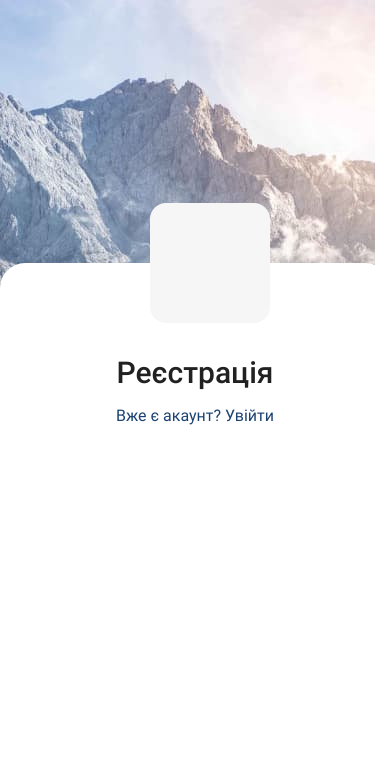
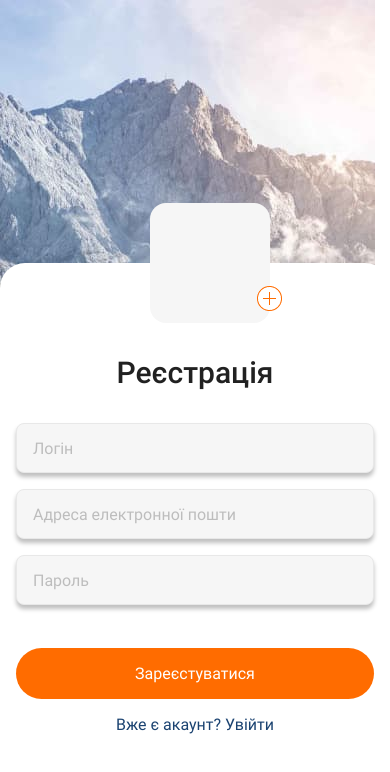
Before and after one commit to SergSmilya/app-blog, a React Native app: screen / in a window 390 px wide. Shown: the top 772 px of the page. Built offline with nearby package versions, Linux system fonts and the light colour scheme.

Commit message:
add components input & button

```diff
--- a/App.js
+++ b/App.js
@@ -3,6 +3,7 @@ import { StyleSheet, View, ImageBackground } from "react-native";
 import { useFonts } from "expo-font";
 import ActivityInd from "./components/ActivityInd/ActivityInd";
 import RegistrationScreen from "./Screens/RegistrationScreen/RegistrationScreen";
+// import LoginScreen from "./Screens/LoginScreen/LoginScreen";
 
 export default function App() {
   const { container } = styles;
@@ -24,6 +25,7 @@ export default function App() {
     <View style={container}>
       <ImageBackground style={container} source={image}>
         <RegistrationScreen />
+        {/* <LoginScreen /> */}
       </ImageBackground>
       <StatusBar style="auto" />
     </View>
--- a/Screens/LoginScreen/LoginScreen.jsx
+++ b/Screens/LoginScreen/LoginScreen.jsx
@@ -1,10 +1,13 @@
 import BaseContainerForForm from "../../components/BaseContainerForForm/BaseContainerForForm";
+import LoginForm from "../../components/LoginForm/LoginForm";
 
 export default function LoginScreen() {
   return (
     <BaseContainerForForm
       pageTitle="Увійти"
       additionalTitle="Немає акаунту? Зареєструватися"
-    ></BaseContainerForForm>
+    >
+      {<LoginForm />}
+    </BaseContainerForForm>
   );
 }
--- a/Screens/RegistrationScreen/RegistrationScreen.jsx
+++ b/Screens/RegistrationScreen/RegistrationScreen.jsx
@@ -1,10 +1,13 @@
 import BaseContainerForForm from "../../components/BaseContainerForForm/BaseContainerForForm";
+import RegisterForm from "../../components/RegisterForm/RegisterForm";
 
 export default function RegistrationScreen() {
   return (
     <BaseContainerForForm
       pageTitle="Реєстрація"
       additionalTitle="Вже є акаунт? Увійти"
-    ></BaseContainerForForm>
+    >
+      {<RegisterForm />}
+    </BaseContainerForForm>
   );
 }
--- /dev/null
+++ b/components/AddButtonComponent/AddButtonComponent.jsx
@@ -0,0 +1,19 @@
+import { Alert, Image, Pressable } from "react-native";
+
+export default function AddButtonComponent() {
+  const imgAdd = require("../../assets/img/add.png");
+
+  return (
+    <Pressable
+      style={{
+        position: "absolute",
+        right: "0%",
+        bottom: "0%",
+        transform: [{ translateY: -12 }, { translateX: 12 }],
+      }}
+      onPress={() => Alert.alert("onPress", "addFoto")}
+    >
+      <Image source={imgAdd} />
+    </Pressable>
+  );
+}
--- a/components/BaseContainerForForm/BaseContainerForForm.jsx
+++ b/components/BaseContainerForForm/BaseContainerForForm.jsx
@@ -1,4 +1,5 @@
 import { StyleSheet, View, Text, Pressable, Alert } from "react-native";
+import AddButtonComponent from "../AddButtonComponent/AddButtonComponent";
 
 export default function BaseContainerForForm({
   children,
@@ -8,9 +9,15 @@ export default function BaseContainerForForm({
   const { container, title, pres__title, container__avatar } = styles;
 
   return (
-    <View style={container}>
-      {pageTitle === "Реєстрація" && <View style={container__avatar}></View>}
-      <Text style={title}>{pageTitle}</Text>
+    <View style={[container, pageTitle === "Увійти" && { marginTop: 323 }]}>
+      {pageTitle === "Реєстрація" && (
+        <View style={container__avatar}>
+          <AddButtonComponent />
+        </View>
+      )}
+      <Text style={[title, pageTitle === "Увійти" && { marginTop: 32 }]}>
+        {pageTitle}
+      </Text>
       {children}
       <Pressable onPress={() => Alert.alert("onPress", "OK")}>
         <Text style={[title, pres__title]}>{additionalTitle}</Text>
--- /dev/null
+++ b/components/ButtonFormComponent/ButtonFormComponent.jsx
@@ -0,0 +1,34 @@
+import { Pressable, Text } from "react-native";
+
+export default function ButtonFormComponent({
+  handleButtonSubmit,
+  children = "Натисніть",
+}) {
+  return (
+    <Pressable
+      style={{
+        width: "100%",
+        height: 51,
+        borderRadius: 100,
+        paddingVertical: 16,
+        paddingHorizontal: 32,
+        marginTop: 43,
+        backgroundColor: "#FF6C00",
+      }}
+      onPress={handleButtonSubmit}
+    >
+      <Text
+        style={{
+          fontFamily: "Roboto-Regular",
+          fontStyle: "normal",
+          fontSize: 16,
+          fontWeight: 400,
+          textAlign: "center",
+          color: "#FFFFFF",
+        }}
+      >
+        {children}
+      </Text>
+    </Pressable>
+  );
+}
--- /dev/null
+++ b/components/InputComponent/InputComponent.jsx
@@ -0,0 +1,37 @@
+import { TextInput } from "react-native";
+
+export default function InputComponent({
+  placeholderText = "Введіть значення",
+  inputMode = "text",
+  handleChange,
+  handleBlur,
+  value,
+}) {
+  return (
+    <TextInput
+      style={{
+        width: "100%",
+        height: 50,
+        marginTop: 16,
+        padding: 16,
+        borderWidth: 1,
+        borderRadius: 8,
+        fontFamily: "Roboto-Regular",
+        fontSize: 16,
+        fontStyle: "normal",
+        fontWeight: 400,
+        color: "#BDBDBD",
+        borderColor: "#E8E8E8",
+        backgroundColor: "#F6F6F6",
+        shadowOpacity: 0.25,
+        shadowRadius: 4,
+        shadowOffset: { width: 0, height: 4 },
+      }}
+      onChangeText={handleChange}
+      onBlur={handleBlur}
+      placeholder={placeholderText}
+      inputMode={inputMode}
+      value={value}
+    />
+  );
+}
--- /dev/null
+++ b/components/RegisterForm/RegisterForm.jsx
@@ -0,0 +1,46 @@
+import React from "react";
+import { View } from "react-native";
+import { Formik } from "formik";
+import InputComponent from "../InputComponent/InputComponent";
+import ButtonFormComponent from "../ButtonFormComponent/ButtonFormComponent";
+
+export default function RegisterForm() {
+  return (
+    <Formik
+      initialValues={{ login: "", email: "", password: "" }}
+      onSubmit={(values, { resetForm }) => {
+        console.log(values);
+        resetForm({ values: { login: "", email: "", password: "" } });
+      }}
+    >
+      {({ handleChange, handleBlur, handleSubmit, values }) => (
+        <View style={{ marginTop: 17 }}>
+          <InputComponent
+            placeholderText={"Логін"}
+            inputMode={"text"}
+            handleChange={handleChange("login")}
+            handleBlur={handleBlur("login")}
+            value={values.login}
+          />
+          <InputComponent
+            placeholderText={"Адреса електронної пошти"}
+            inputMode={"email"}
+            handleChange={handleChange("email")}
+            handleBlur={handleBlur("email")}
+            value={values.email}
+          />
+          <InputComponent
+            placeholderText={"Пароль"}
+            inputMode={"text"}
+            handleChange={handleChange("password")}
+            handleBlur={handleBlur("password")}
+            value={values.password}
+          />
+          <ButtonFormComponent handleButtonSubmit={handleSubmit}>
+            Зареєстуватися
+          </ButtonFormComponent>
+        </View>
+      )}
+    </Formik>
+  );
+}
--- a/package.json
+++ b/package.json
@@ -10,10 +10,11 @@
   },
   "dependencies": {
     "expo": "~49.0.5",
+    "expo-font": "~11.4.0",
     "expo-status-bar": "~1.6.0",
+    "formik": "^2.4.2",
     "react": "18.2.0",
-    "react-native": "0.72.3",
-    "expo-font": "~11.4.0"
+    "react-native": "0.72.3"
   },
   "devDependencies": {
     "@babel/core": "^7.20.0"
```
Also changed, not shown: components/LoginForm/LoginForm.jsx (added, +39 -0 lines), 1 other file (tests, documents, lock files or other folders).
